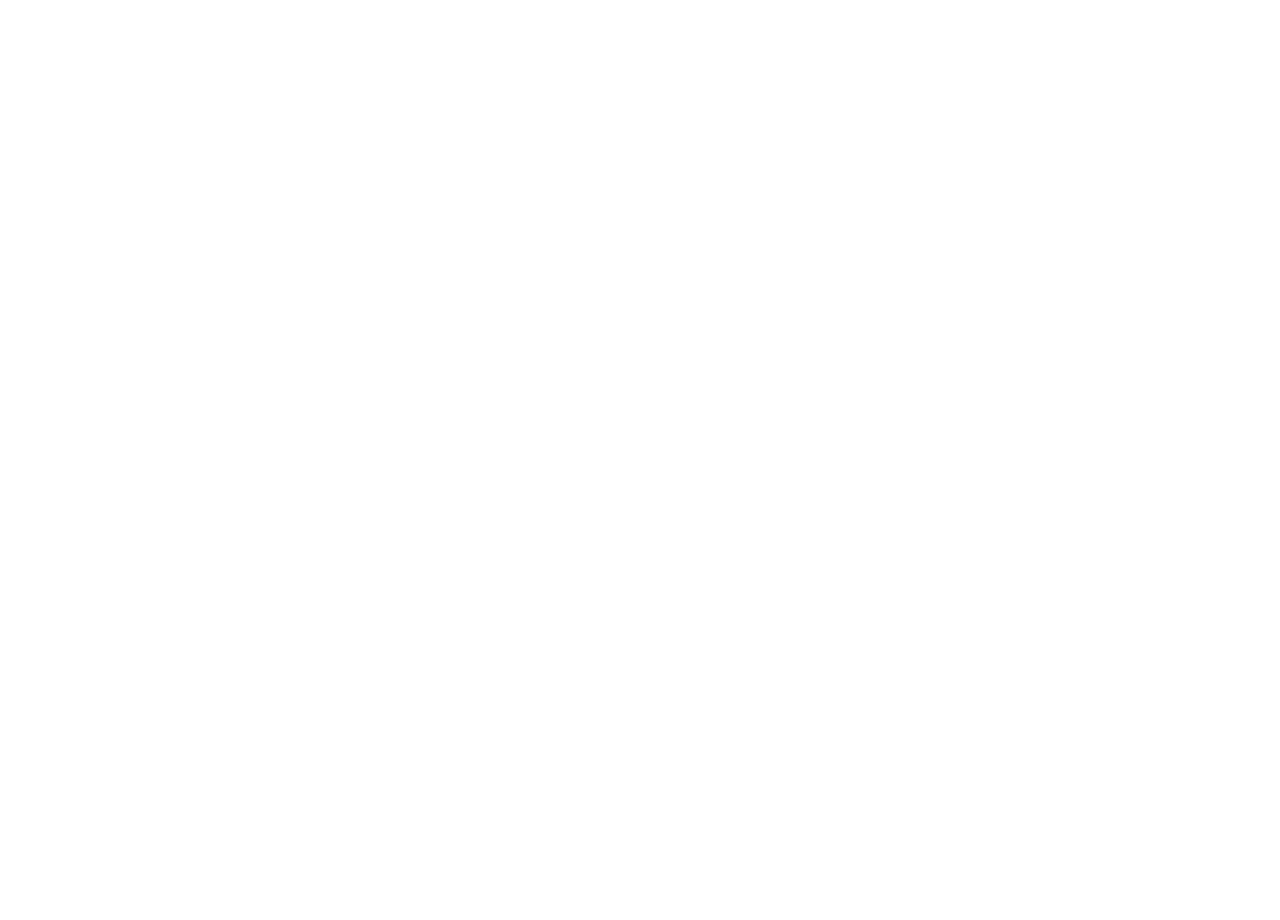
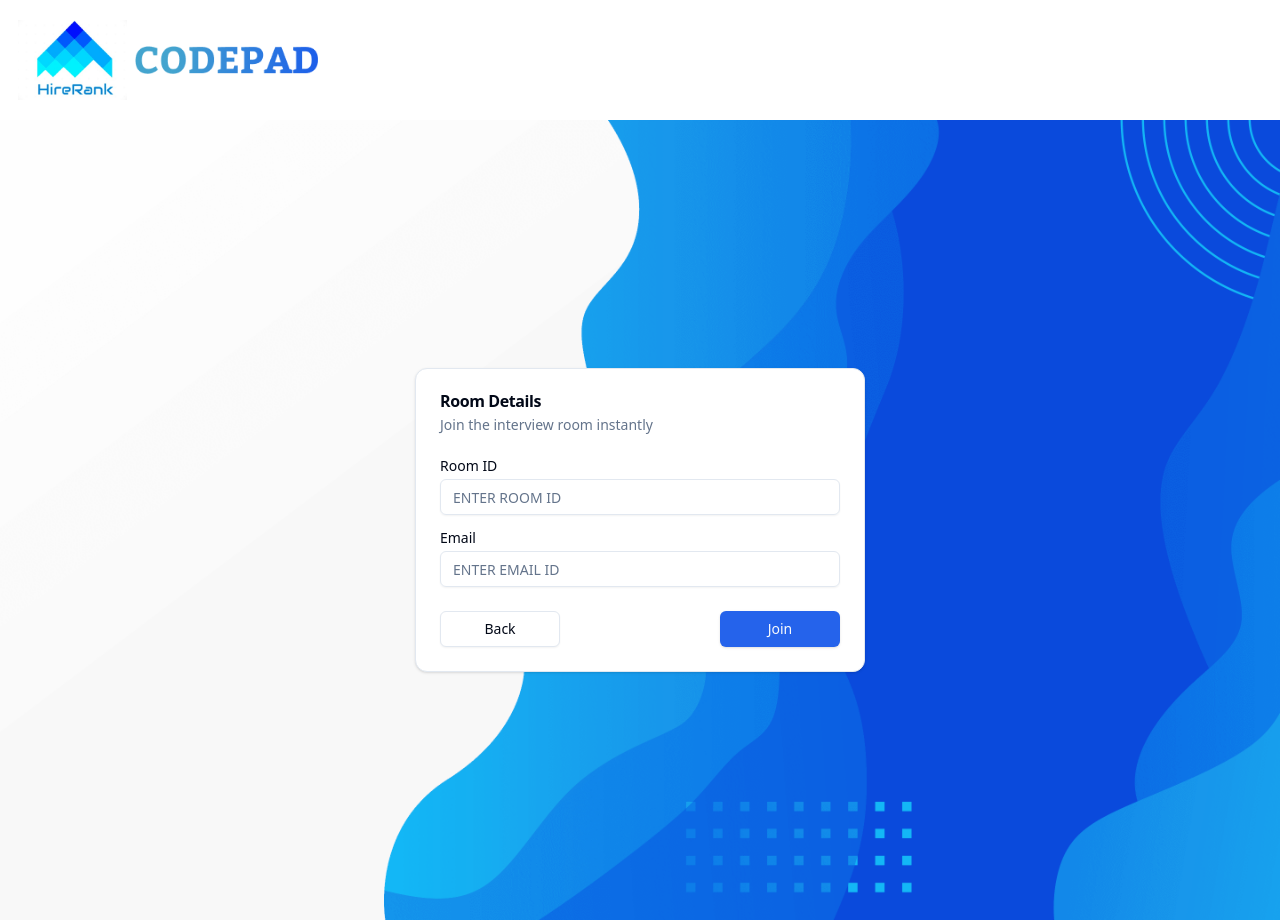
Before and after one commit to Hire-Rank/Code-Pad-Client, a React (Vite) app: page / in a window 1280 px wide. Before the commit this address had no page. Before the commit the page ends 800 px from the top, so only its background shows below. Built offline with nearby package versions, Linux system fonts and the light colour scheme.

Commit message:
Landing Page Initalized with Room Details

```diff
--- a/src/App.tsx
+++ b/src/App.tsx
@@ -2,10 +2,12 @@ import { Route, Routes } from 'react-router-dom'
 import './App.css'
 import Auth from './pages/Auth'
 import CodeEditor from './pages/CodeEditor'
+import LandingPage from './components/Landing/LandingPage'
 
 function App() {
   return (
     <Routes>
+    <Route  path='/' element={<LandingPage />} />
     <Route path='/auth' element={<Auth />} />
     <Route path='/codeeditor' element={<CodeEditor />} />
     </Routes>
--- a/src/components/CodeEditor/Header.tsx
+++ /dev/null
@@ -1,33 +0,0 @@
-import React from 'react'
-import logo from '../../media/logo.png'
-import CODEPAD  from '../../media/CODEPAD.png'
-import profile from '../../media/profile.png'
-import { Link } from 'react-router-dom'
-
-const Header = () => {
-  return (
-    <>
-    <div className='flex flex-row justify-between py-5 px-8 items-center	'>
-      <Link to={"/codeeditor"}>
-      <div className='logo-continer flex flex-row justify-center w-80 items-center ' >
-        <div>
-        <img className='h-[4rem]'src={logo}/>
-        </div>
-        <div>
-        <img className='h-8'src={CODEPAD}/>
-        </div>
-      </div>
-      </Link>
-
-      <div className='profile-continer '>
-        <img src={profile} className='h-12'/>
-      </div>
-
-    </div>
-
-
-    </>
-  )
-}
-
-export default Header
--- /dev/null
+++ b/src/components/Header.tsx
@@ -0,0 +1,33 @@
+import React from 'react'
+import logo from '../media/logo.png'
+import CODEPAD  from '../media/CODEPAD.png'
+import profile from '../media/profile.png'
+import { Link } from 'react-router-dom'
+
+const Header = () => {
+  return (
+    <>
+    <div className='flex flex-row justify-between py-5 px-2 items-center	'>
+      <Link to={"/codeeditor"}>
+      <div className='logo-continer gap-2 flex flex-row justify-center w-80 items-center ' >
+        <div>
+        <img className='h-[5rem]'src={logo}/>
+        </div>
+        <div>
+        <img className='h-[1.8rem]'src={CODEPAD}/>
+        </div>
+      </div>
+      </Link>
+
+      {/* <div className='profile-continer '>
+        <img src={profile} className='h-12'/>
+      </div> */}
+
+    </div>
+
+
+    </>
+  )
+}
+
+export default Header
--- /dev/null
+++ b/src/components/Landing/LandingPage.tsx
@@ -0,0 +1,63 @@
+import React from "react";
+import Header from "../Header";
+import { Button } from "@/components/ui/button";
+import {
+  Card,
+  CardContent,
+  CardDescription,
+  CardFooter,
+  CardHeader,
+  CardTitle,
+} from "@/components/ui/card";
+import { Input } from "@/components/ui/input";
+import { Label } from "@/components/ui/label";
+import {
+  Select,
+  SelectContent,
+  SelectItem,
+  SelectTrigger,
+  SelectValue,
+} from "@/components/ui/select";
+
+function LandingPage() {
+  return (
+    <div className="flex h-full w-full flex-col justify-center">
+      <Header />
+      <div
+        className="flex items-center justify-center bg-cover bg-center h-screen"
+        style={{
+          backgroundImage: "url('./bgLanding.png')",
+        }}
+      >
+        <Card className="w-[450px]">
+          <CardHeader>
+            <CardTitle>Room Details</CardTitle>
+            <CardDescription>Join the interview room instantly</CardDescription>
+          </CardHeader>
+          <CardContent>
+            <form>
+              <div className="grid w-full items-center gap-4">
+                <div className="flex flex-col space-y-1.5">
+                  <Label htmlFor="roomId">Room ID</Label>
+                  <Input id="roomId" placeholder="ENTER ROOM ID" />
+                </div>
+                <div className="flex flex-col space-y-1.5">
+                  <Label htmlFor="email">Email</Label>
+                  <Input id="email" placeholder="ENTER EMAIL ID" />
+                </div>
+              </div>
+            </form>
+          </CardContent>
+          <CardFooter className="flex justify-between">
+            <Button className="w-[120px]" variant="outline">
+              Back
+            </Button>
+            <Button className="w-[120px] bg-blue-600">Join</Button>
+          </CardFooter>
+        </Card>
+      </div>
+    </div>
+  );
+}
+
+export default LandingPage;
--- /dev/null
+++ b/src/components/ui/card.tsx
@@ -0,0 +1,76 @@
+import * as React from "react"
+
+import { cn } from "@/lib/utils"
+
+const Card = React.forwardRef<
+  HTMLDivElement,
+  React.HTMLAttributes<HTMLDivElement>
+>(({ className, ...props }, ref) => (
+  <div
+    ref={ref}
+    className={cn(
+      "rounded-xl border bg-card text-card-foreground shadow",
+      className
+    )}
+    {...props}
+  />
+))
+Card.displayName = "Card"
+
+const CardHeader = React.forwardRef<
+  HTMLDivElement,
+  React.HTMLAttributes<HTMLDivElement>
+>(({ className, ...props }, ref) => (
+  <div
+    ref={ref}
+    className={cn("flex flex-col space-y-1.5 p-6", className)}
+    {...props}
+  />
+))
+CardHeader.displayName = "CardHeader"
+
+const CardTitle = React.forwardRef<
+  HTMLParagraphElement,
+  React.HTMLAttributes<HTMLHeadingElement>
+>(({ className, ...props }, ref) => (
+  <h3
+    ref={ref}
+    className={cn("font-semibold leading-none tracking-tight", className)}
+    {...props}
+  />
+))
+CardTitle.displayName = "CardTitle"
+
+const CardDescription = React.forwardRef<
+  HTMLParagraphElement,
+  React.HTMLAttributes<HTMLParagraphElement>
+>(({ className, ...props }, ref) => (
+  <p
+    ref={ref}
+    className={cn("text-sm text-muted-foreground", className)}
+    {...props}
+  />
+))
+CardDescription.displayName = "CardDescription"
+
+const CardContent = React.forwardRef<
+  HTMLDivElement,
+  React.HTMLAttributes<HTMLDivElement>
+>(({ className, ...props }, ref) => (
+  <div ref={ref} className={cn("p-6 pt-0", className)} {...props} />
+))
+CardContent.displayName = "CardContent"
+
+const CardFooter = React.forwardRef<
+  HTMLDivElement,
+  React.HTMLAttributes<HTMLDivElement>
+>(({ className, ...props }, ref) => (
+  <div
+    ref={ref}
+    className={cn("flex items-center p-6 pt-0", className)}
+    {...props}
+  />
+))
+CardFooter.displayName = "CardFooter"
+
+export { Card, CardHeader, CardFooter, CardTitle, CardDescription, CardContent }
--- a/src/pages/CodeEditor.tsx
+++ b/src/pages/CodeEditor.tsx
@@ -1,6 +1,6 @@
 import CodeArea from "@/components/CodeEditor/CodeArea";
 import EditorHome from "@/components/CodeEditor/EditorHome";
-import Header from "@/components/CodeEditor/Header";
+import Header from "@/components/Header";
 import React from "react";
 
 const CodeEditor = () => {
```
Also changed, not shown: public/bgLanding.png (added).
